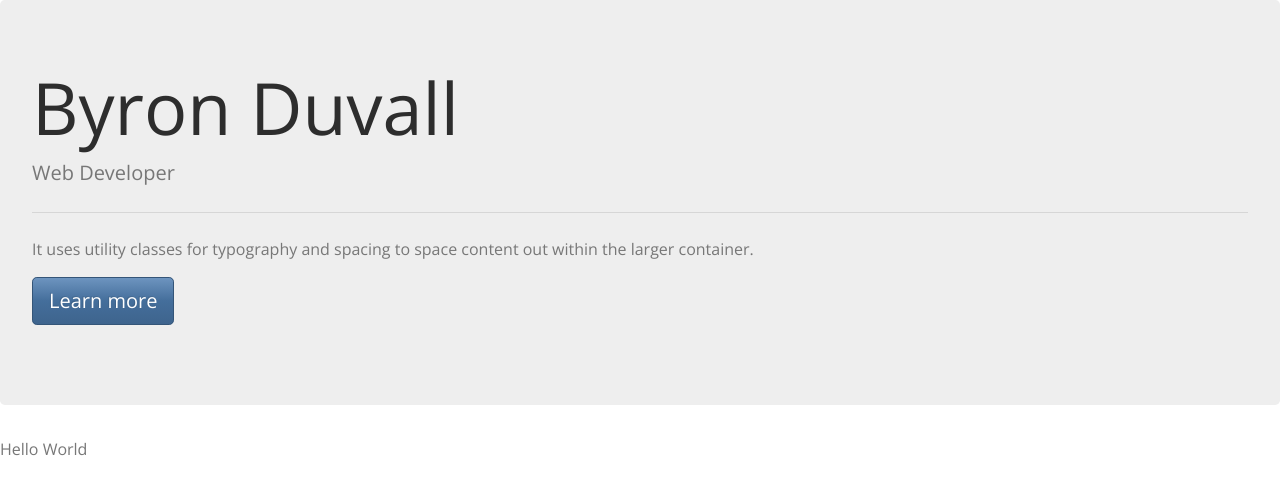
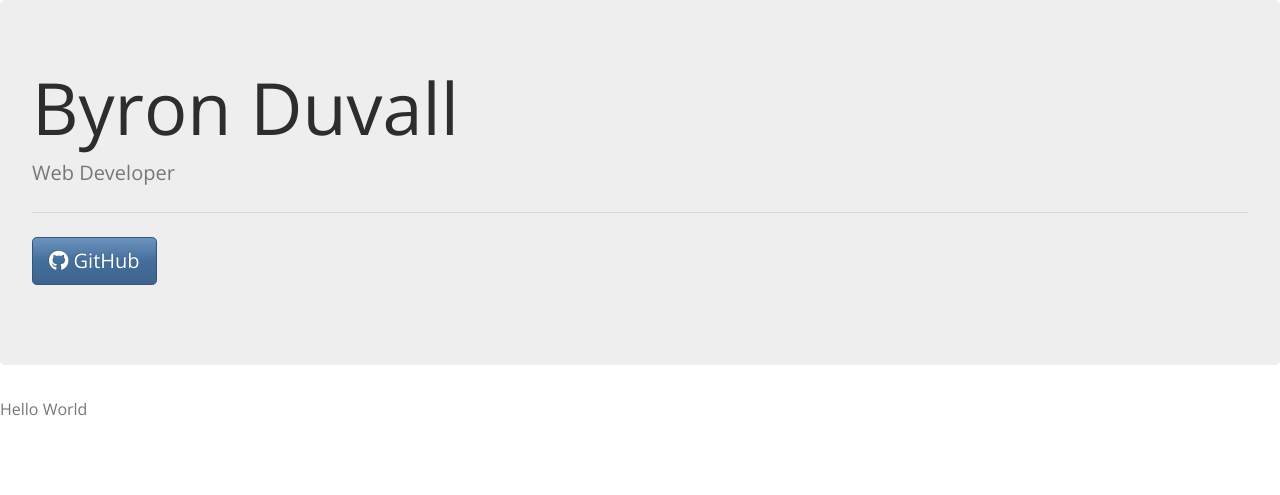
Before and after one commit to byrond/byrond.github.io, a Jekyll site: the page built from index.html, in a window 1280 px wide. Shown: the top 495 px of the page. Built offline with Jekyll 4.4.1, drawn with Linux system fonts in a browser that asks for light colours; nearby versions of some CDN libraries.

Commit message:
add github button

```diff
--- a/_layouts/default.html
+++ b/_layouts/default.html
@@ -8,6 +8,8 @@
     <!-- Bootswatch Spacelab CSS -->
     <link rel="stylesheet" href="https://cdn.jsdelivr.net/npm/bootswatch@4.6.0/dist/spacelab/bootstrap.min.css">
 
+    <script src="https://kit.fontawesome.com/91d8c43316.js" crossorigin="anonymous"></script>
+
     <title>Hello, world!</title>
   </head>
   <body>
@@ -16,9 +18,8 @@
   <h1 class="display-3">{{ page.title }}</h1>
   <p class="lead">{{ page.lead }}</p>
   <hr class="my-4">
-  <p>It uses utility classes for typography and spacing to space content out within the larger container.</p>
   <p class="lead">
-    <a class="btn btn-primary btn-lg" href="#" role="button">Learn more</a>
+    <a class="btn btn-primary btn-lg" href="https://github.com/byrond" role="button"><i class="fab fa-github"></i> GitHub</a>
   </p>
 </div>
 
```
